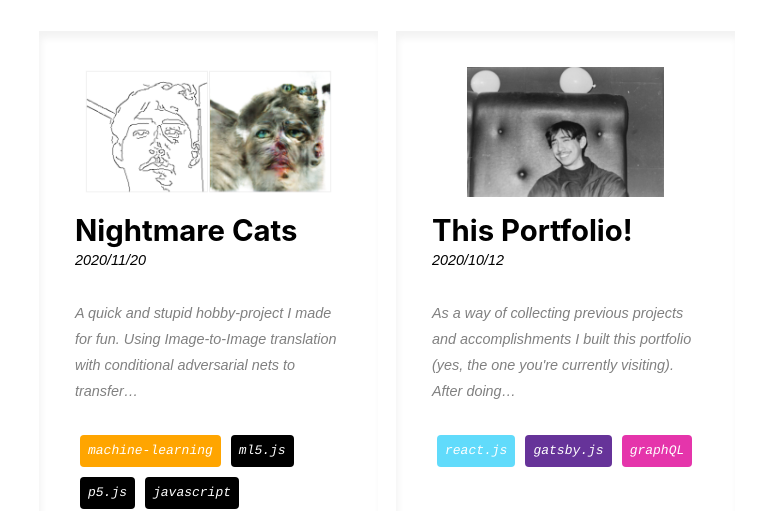
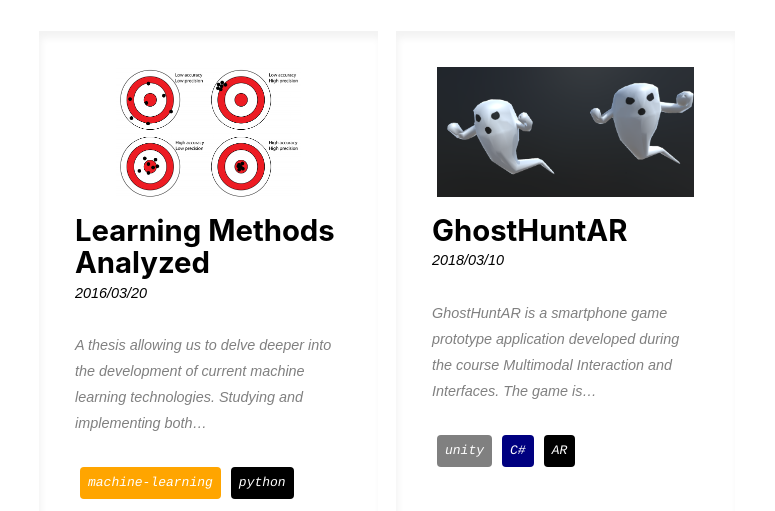
Before and after one commit to MangoGott/Portfolio, a Gatsby site: page /projects in a window 1280 px wide. Shown: the part 308-819 px from the top of the page, without its empty margins (253-1028 px from the left). Built offline with nearby package versions, Linux system fonts and the light colour scheme; Gatsby itself is replaced by a stand-in of ours; a web font is replaced by a local one.

```diff
--- a/src/pages/projects.js
+++ b/src/pages/projects.js
@@ -11,7 +11,7 @@
 const ProjectsPage = () => {
     let data = useStaticQuery(graphql`
     query{
-        allMarkdownRemark(sort: { order: DESC, fields: [frontmatter___date] }
+        allMarkdownRemark(sort: { order: ASC, fields: [frontmatter___date] }
           ){
           edges{
             node {
```
